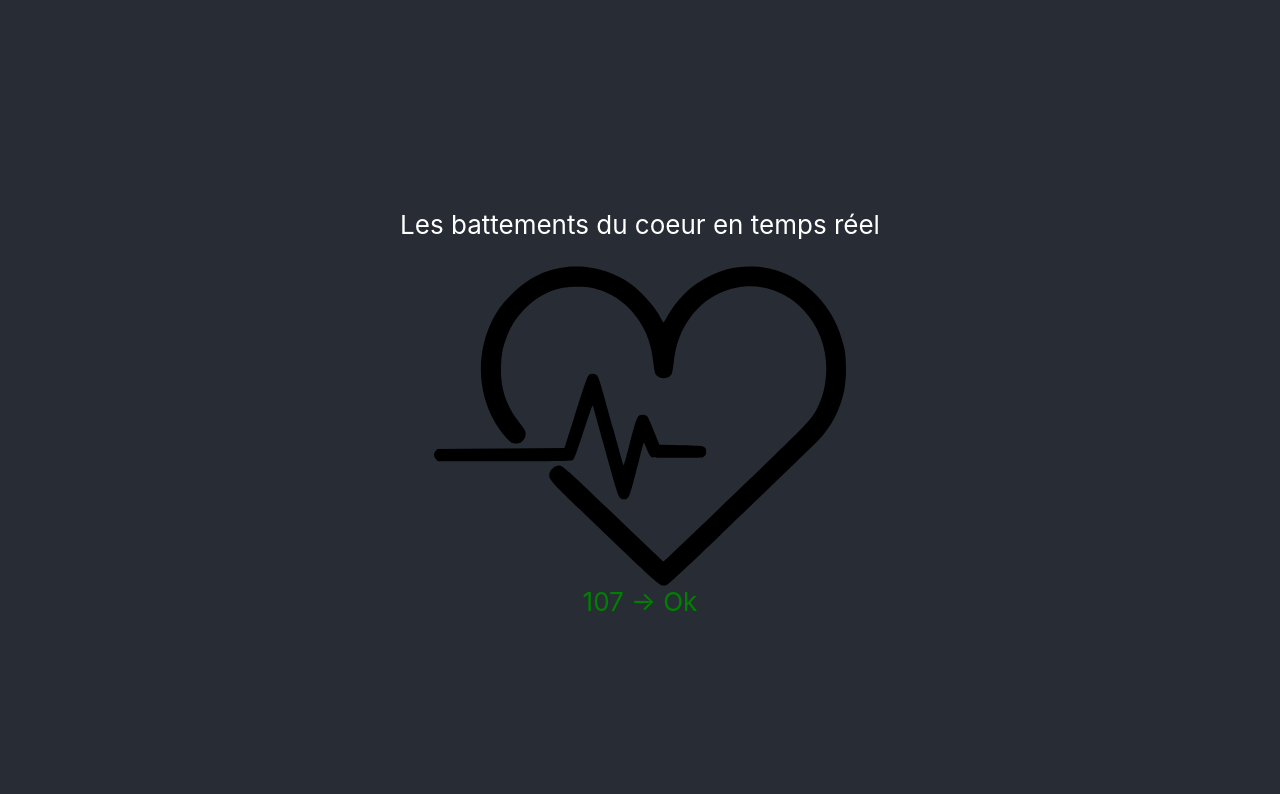
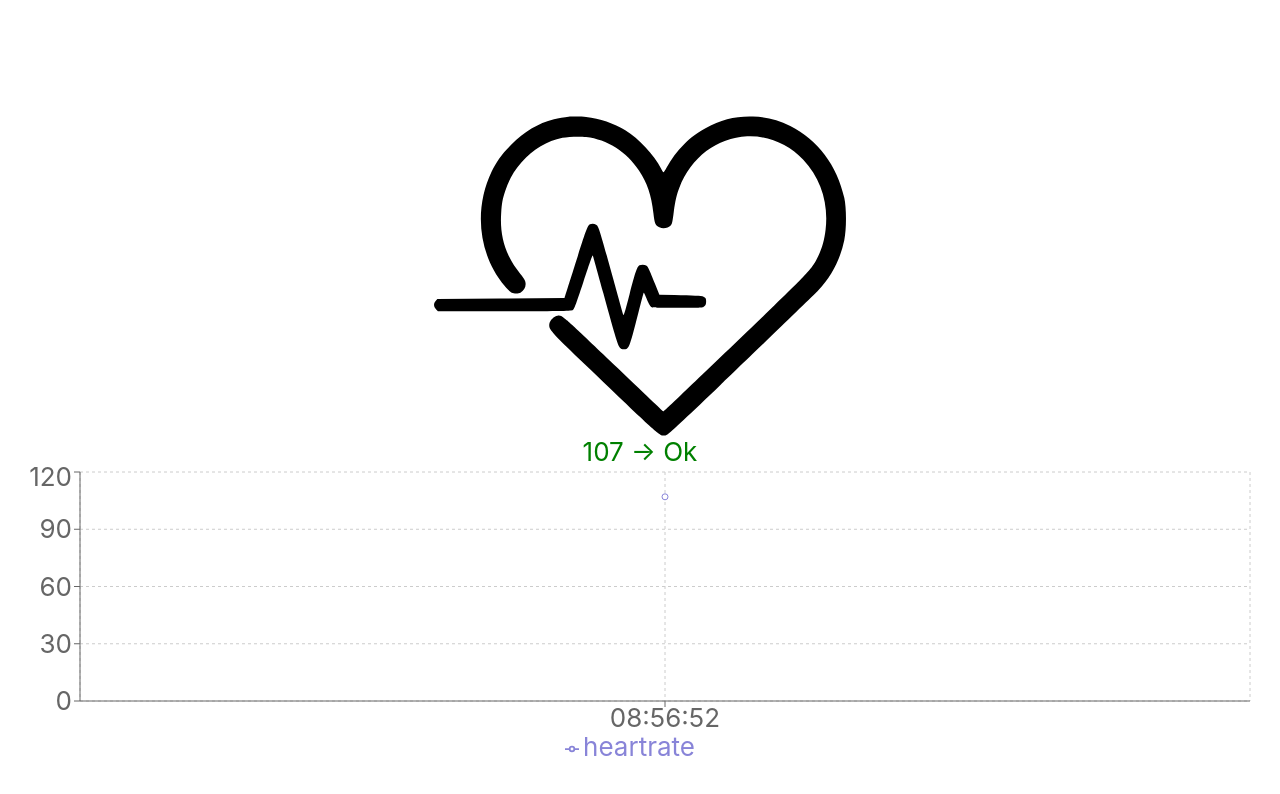
Before and after one commit to ClemenceDelestre/IOT, a React (Create React App) app: page / in a window 1280 px wide. Shown: the top 794 px of the page. Built offline with nearby package versions, Linux system fonts and the light colour scheme.

Commit message:
Création d’un composant en s’appuyant sur une bibliothèque

```diff
--- a/package.json
+++ b/package.json
@@ -9,6 +9,7 @@
     "react": "^17.0.2",
     "react-dom": "^17.0.2",
     "react-scripts": "4.0.3",
+    "recharts": "^2.1.6",
     "web-vitals": "^1.1.2"
   },
   "scripts": {
--- a/src/App.css
+++ b/src/App.css
@@ -14,7 +14,7 @@
 }*/
 
 .App-header {
-  background-color: #282c34;
+  background-color: white;
   min-height: 100vh;
   display: flex;
   flex-direction: column;
--- a/src/App.js
+++ b/src/App.js
@@ -1,10 +1,11 @@
 import logo from './heartrate.svg';
 import './App.css';
-import Heartrate from './compenents/Heartrate';
+import Heartrate from './components/Heartrate';
+import Graphique from './components/Graphique';
 import { useEffect, useState } from 'react';
 
 function App() {
-  const [rythCardiaques, setRythCardiaques] = useState([50]);
+  const [rythCardiaques, setRythCardiaques] = useState([]);
 
   useEffect(() => {
     setInterval(() => {
@@ -15,15 +16,17 @@ function App() {
       setRythCardiaques((prev) => [...prev, rythCardiaque]);
     }, 3000); //délai d'exécution du callback
   }, []); //UseEffect est appelé que quand le composant est crée
-
-  const rythCardiaque = rythCardiaques[rythCardiaques.length - 1];
-  console.log(rythCardiaques);
+  let rythCardiaque = rythCardiaques[rythCardiaques.length - 1];
+  if (rythCardiaque == null) {
+    rythCardiaque = [];
+  }
   return (
     <div className="App">
       <header className="App-header">
         <p>Les battements du coeur en temps réel</p>
         <img src={logo} className="App-logo" alt="logo" />
         <Heartrate data={rythCardiaque.heartrate} />
+        <Graphique data={rythCardiaques} />
       </header>
     </div>
   );
--- /dev/null
+++ b/src/components/Graphique.js
@@ -0,0 +1,42 @@
+import {
+  LineChart,
+  Line,
+  XAxis,
+  YAxis,
+  CartesianGrid,
+  Tooltip,
+  Legend,
+  ResponsiveContainer,
+} from 'recharts';
+
+function Graphique(props) {
+  const { data } = props;
+  const liste = data.map((goat) => ({
+    heartrate: goat.heartrate,
+    heure: new Date(goat.timestamp).toLocaleTimeString('fr-FR'),
+  }));
+  return (
+    <ResponsiveContainer width="100%" height={300}>
+      <LineChart
+        width={500}
+        height={300}
+        data={liste}
+        margin={{
+          top: 5,
+          right: 30,
+          left: 20,
+          bottom: 5,
+        }}
+      >
+        <CartesianGrid strokeDasharray="3 3" />
+        <XAxis dataKey="heure" />
+        <YAxis />
+        <Tooltip />
+        <Legend />
+        <Line type="monotone" dataKey="heartrate" stroke="#8884d8" />
+      </LineChart>
+    </ResponsiveContainer>
+  );
+}
+
+export default Graphique;
--- a/src/compenents/Heartrate.js
+++ b/src/components/Heartrate.js
@@ -2,6 +2,9 @@ function Heartrate(props) {
   const { data } = props; //mettre les valeurs de l'App dans le composant
   var pbBpm = '';
   var description = ' ';
+  if (!data) {
+    return <p>Pas de valeur</p>;
+  }
   if (data < 50 || data > 150) {
     pbBpm = 'pbBpm';
     description = data + ' -> Danger';
@@ -9,6 +12,7 @@ function Heartrate(props) {
     pbBpm = 'bpmOk';
     description = data + ' -> Ok';
   }
+
   return <div class={pbBpm}> {description} </div>;
 }
 
```
Also changed, not shown: 1 other file (tests, documents, lock files or other folders).
